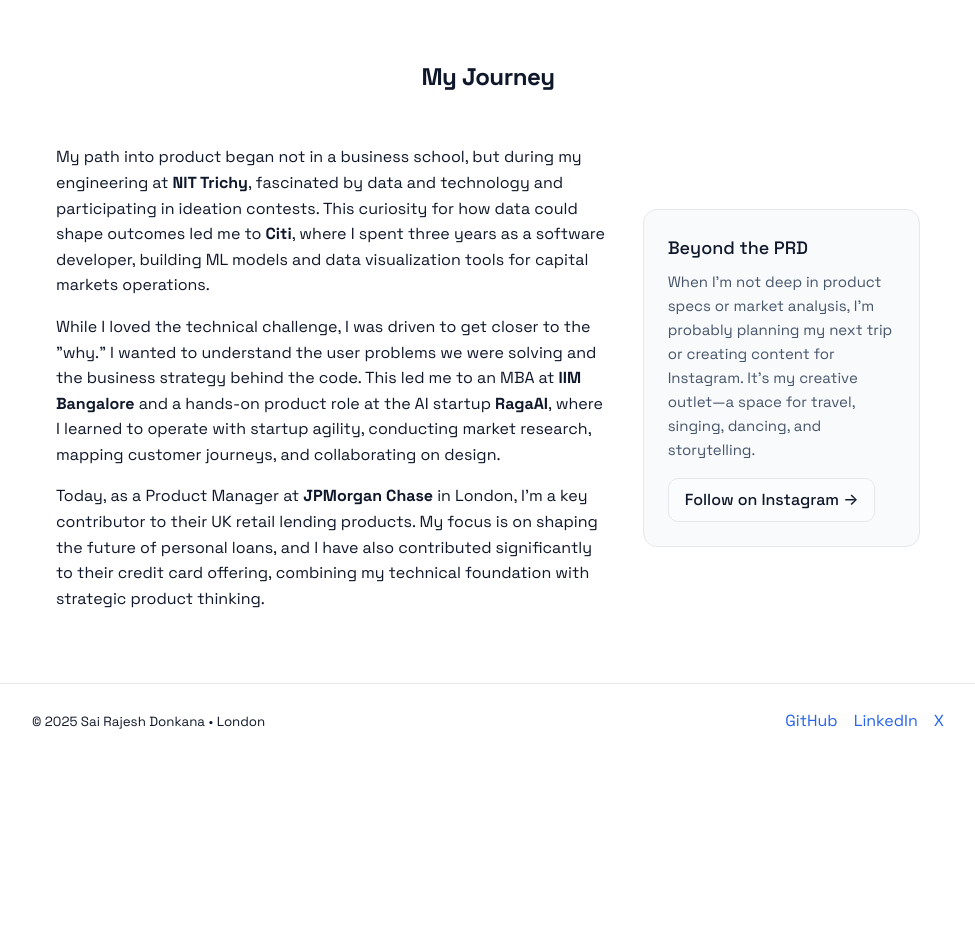
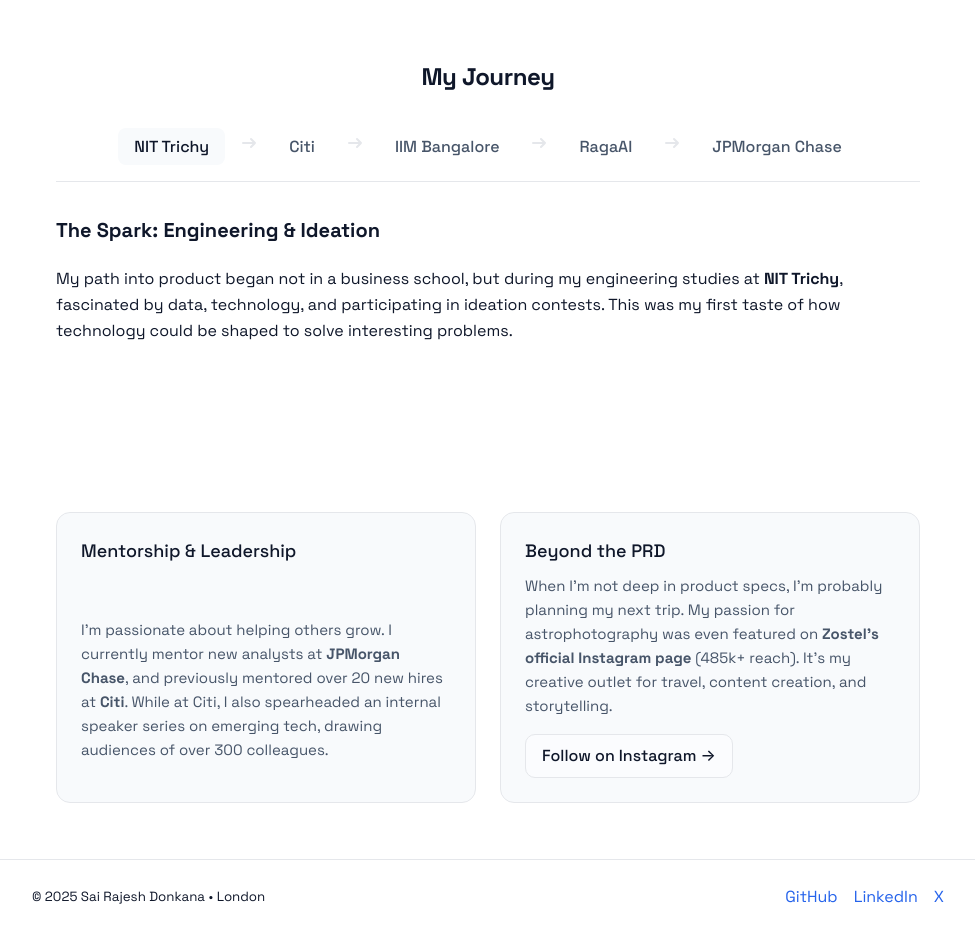
Before and after one commit to sairajesh711/sairajesh711.github.io, a plain HTML site: page index.html in a window 1280 px wide. Shown: the part 1020-1953 px from the top of the page, without its empty margins (152-1127 px from the left). Before the commit the page ends 1778 px from the top, so only its background shows below. Drawn offline with Linux system fonts and the light colour scheme.

Commit message:
Updated narrative flow of my journey and added mentorship details

```diff
--- a/index.html
+++ b/index.html
@@ -140,10 +140,62 @@
     .section h2 { text-align: center; font-size: 24px; font-weight: 700; letter-spacing: -0.5px; margin-bottom: var(--s8); }
     .muted{ color:var(--muted) }
 
-    /* ---- About Section ---- */
-    .about-grid { display: grid; grid-template-columns: 1fr; gap: var(--s8); align-items: center; }
-    @media (min-width: 768px) { .about-grid { grid-template-columns: 2fr 1fr; } }
-    .about-grid p { margin-bottom: var(--s4); }
+    /* ---- Journey Section ---- */
+    .journey-tabs {
+      display: flex;
+      flex-wrap: wrap;
+      justify-content: center;
+      align-items: center;
+      gap: var(--s2);
+      margin-bottom: var(--s8);
+      border-bottom: 1px solid var(--border);
+      padding-bottom: var(--s4);
+    }
+    .journey-tab {
+      padding: var(--s2) var(--s4);
+      border: none;
+      background: transparent;
+      color: var(--muted);
+      font-family: var(--font-sans);
+      font-size: 16px;
+      font-weight: 500;
+      cursor: pointer;
+      border-radius: 8px;
+      transition: all 0.2s ease;
+    }
+    .journey-tab.active {
+      color: var(--fg);
+      background: var(--card);
+    }
+    .journey-arrow {
+      color: var(--border);
+      display: block;
+      margin: 0 var(--s1);
+    }
+    @media (max-width: 768px) {
+      .journey-arrow {
+        display: none;
+      }
+    }
+    .journey-content {
+      position: relative;
+      min-height: 250px; /* Adjust as needed */
+    }
+    .journey-step {
+      position: absolute;
+      width: 100%;
+      opacity: 0;
+      visibility: hidden;
+      transition: opacity 0.4s ease, visibility 0.4s;
+    }
+    .journey-step.active {
+      opacity: 1;
+      visibility: visible;
+    }
+    .journey-step h3 {
+      margin-top: 0;
+      font-size: 20px;
+    }
 
     /* ---- Footer ---- */
     footer{ border-top:1px solid var(--border); }
@@ -153,7 +205,7 @@
     /* ---- Accessibility ---- */
     @media (prefers-reduced-motion: reduce){
       .hero-background-text span { animation: none; }
-      .animated { animation: none; }
+      .animated, .journey-step { animation: none; opacity: 1; transform: none; }
       *, *::before, *::after { transition: none !important; }
     }
     .skip{ position:absolute; left:-9999px; }
@@ -219,22 +271,56 @@
 
     <section id="about" class="section animated" style="animation-delay: 0.4s;" aria-label="About">
       <h2>My Journey</h2>
-      <div class="about-grid">
-        <div>
-            <p>My path into product began not in a business school, but during my engineering at <strong>NIT Trichy</strong>, fascinated by data and technology and participating in ideation contests. This curiosity for how data could shape outcomes led me to <strong>Citi</strong>, where I spent three years as a software developer, building ML models and data visualization tools for capital markets operations.</p>
-            <p>While I loved the technical challenge, I was driven to get closer to the "why." I wanted to understand the user problems we were solving and the business strategy behind the code. This led me to an MBA at <strong>IIM Bangalore</strong> and a hands-on product role at the AI startup <strong>RagaAI</strong>, where I learned to operate with startup agility, conducting market research, mapping customer journeys, and collaborating on design.</p>
-            <p>Today, as a Product Manager at <strong>JPMorgan Chase</strong> in London, I'm a key contributor to their UK retail lending products. My focus is on shaping the future of personal loans, and I have also contributed significantly to their credit card offering, combining my technical foundation with strategic product thinking.</p>
+      <div class="journey-container">
+        <div class="journey-tabs">
+          <button class="journey-tab active" data-target="journey-nit">NIT Trichy</button>
+          <div class="journey-arrow"><svg width="24" height="24" viewBox="0 0 24 24" fill="none" xmlns="http://www.w3.org/2000/svg"><path d="M14 16L18 12M18 12L14 8M18 12L6 12" stroke="currentColor" stroke-width="2" stroke-linecap="round" stroke-linejoin="round"/></svg></div>
+          <button class="journey-tab" data-target="journey-citi">Citi</button>
+          <div class="journey-arrow"><svg width="24" height="24" viewBox="0 0 24 24" fill="none" xmlns="http://www.w3.org/2000/svg"><path d="M14 16L18 12M18 12L14 8M18 12L6 12" stroke="currentColor" stroke-width="2" stroke-linecap="round" stroke-linejoin="round"/></svg></div>
+          <button class="journey-tab" data-target="journey-iim">IIM Bangalore</button>
+          <div class="journey-arrow"><svg width="24" height="24" viewBox="0 0 24 24" fill="none" xmlns="http://www.w3.org/2000/svg"><path d="M14 16L18 12M18 12L14 8M18 12L6 12" stroke="currentColor" stroke-width="2" stroke-linecap="round" stroke-linejoin="round"/></svg></div>
+          <button class="journey-tab" data-target="journey-ragaai">RagaAI</button>
+          <div class="journey-arrow"><svg width="24" height="24" viewBox="0 0 24 24" fill="none" xmlns="http://www.w3.org/2000/svg"><path d="M14 16L18 12M18 12L14 8M18 12L6 12" stroke="currentColor" stroke-width="2" stroke-linecap="round" stroke-linejoin="round"/></svg></div>
+          <button class="journey-tab" data-target="journey-jpmc">JPMorgan Chase</button>
         </div>
-        <div class="card animated" style="animation-delay: 0.5s;">
+        <div class="journey-content">
+          <div id="journey-nit" class="journey-step active">
+            <h3>The Spark: Engineering & Ideation</h3>
+            <p>My path into product began not in a business school, but during my engineering studies at <strong>NIT Trichy</strong>, fascinated by data, technology, and participating in ideation contests. This was my first taste of how technology could be shaped to solve interesting problems.</p>
+          </div>
+          <div id="journey-citi" class="journey-step">
+            <h3>The Foundation: Building at Scale</h3>
+            <p>This curiosity led me to <strong>Citi</strong>, where I spent three years as a software developer. I moved from theory to practice, building an ML model that prevented over trade failures and developing data visualization tools for capital markets operations. This experience taught me how to translate complex technical solutions into tangible business impact.</p>
+          </div>
+          <div id="journey-iim" class="journey-step">
+            <h3>The Bridge: From "How" to "Why"</h3>
+            <p>While I loved the technical challenge, I was driven to get closer to the "why." This led me to an MBA at <strong>IIM Bangalore</strong>. There, I honed my strategic thinking in national competitions, winning the <strong>HUL LIME</strong> ideathon by designing a gamified marketing strategy. I learned to build the strategic bridge between code and customer.</p>
+          </div>
+          <div id="journey-ragaai" class="journey-step">
+            <h3>The Accelerator: Startup Agility</h3>
+            <p>While pursuing my MBA, I worked part-time at the AI startup <strong>RagaAI</strong>, juggling academic work with real-world product challenges. I learned to operate with speed and agility—conducting market research, mapping customer journeys, and collaborating on design in a fast-paced environment.</p>
+          </div>
+          <div id="journey-jpmc" class="journey-step">
+            <h3>The Synthesis: Enterprise Impact</h3>
+            <p>Today, as a Product Manager at <strong>JPMorgan Chase</strong> in London, I'm a key contributor to their UK retail lending products. My focus is on shaping the future of personal loans, and I have also contributed significantly to their credit card offerings, combining my technical foundation with strategic product thinking.</p>
+          </div>
+        </div>
+      </div>
+      <div class="grid" style="margin-top: var(--s12);">
+        <article class="card animated" style="animation-delay: 0.5s;">
+            <h3>Mentorship & Leadership</h3>
+            <p>I'm passionate about helping others grow. I currently mentor new analysts at <strong>JPMorgan Chase</strong>, and previously mentored over 20 new hires at <strong>Citi</strong>. While at Citi, I also spearheaded an internal speaker series on emerging tech, drawing audiences of over 300 colleagues.</p>
+        </article>
+        <article class="card animated" style="animation-delay: 0.6s;">
             <h3>Beyond the PRD</h3>
-            <p>When I'm not deep in product specs or market analysis, I'm probably planning my next trip or creating content for Instagram. It's my creative outlet—a space for travel, singing, dancing, and storytelling.</p>
+            <p>When I'm not deep in product specs, I'm probably planning my next trip. My passion for astrophotography was even featured on <strong>Zostel's official Instagram page</strong> (485k+ reach). It's my creative outlet for travel, content creation, and storytelling.</p>
             <a class="btn" href="https://www.instagram.com/the.backpacking.fakir" target="_blank" rel="noopener">Follow on Instagram →</a>
-        </div>
+        </article>
       </div>
     </section>
   </main>
 
-  <footer class="animated" style="animation-delay: 0.6s;">
+  <footer class="animated" style="animation-delay: 0.7s;">
     <div class="container footer-content">
       <small>© <span id="year"></span> Sai Rajesh Donkana • London</small>
       <div class="footer-links">
@@ -248,6 +334,30 @@
   <script>
     // Set footer year
     document.getElementById('year').textContent = new Date().getFullYear();
+
+    // Interactive Journey Tabs Logic
+    document.addEventListener('DOMContentLoaded', () => {
+      const tabsContainer = document.querySelector('.journey-tabs');
+      const tabs = document.querySelectorAll('.journey-tab');
+      const steps = document.querySelectorAll('.journey-step');
+
+      tabsContainer.addEventListener('click', (e) => {
+        const clickedTab = e.target.closest('.journey-tab');
+        if (!clickedTab) return;
+
+        // Deactivate all tabs and steps
+        tabs.forEach(tab => tab.classList.remove('active'));
+        steps.forEach(step => step.classList.remove('active'));
+
+        // Activate the clicked tab and corresponding step
+        clickedTab.classList.add('active');
+        const targetId = clickedTab.dataset.target;
+        const targetStep = document.getElementById(targetId);
+        if (targetStep) {
+          targetStep.classList.add('active');
+        }
+      });
+    });
   </script>
 </body>
 </html>
```
